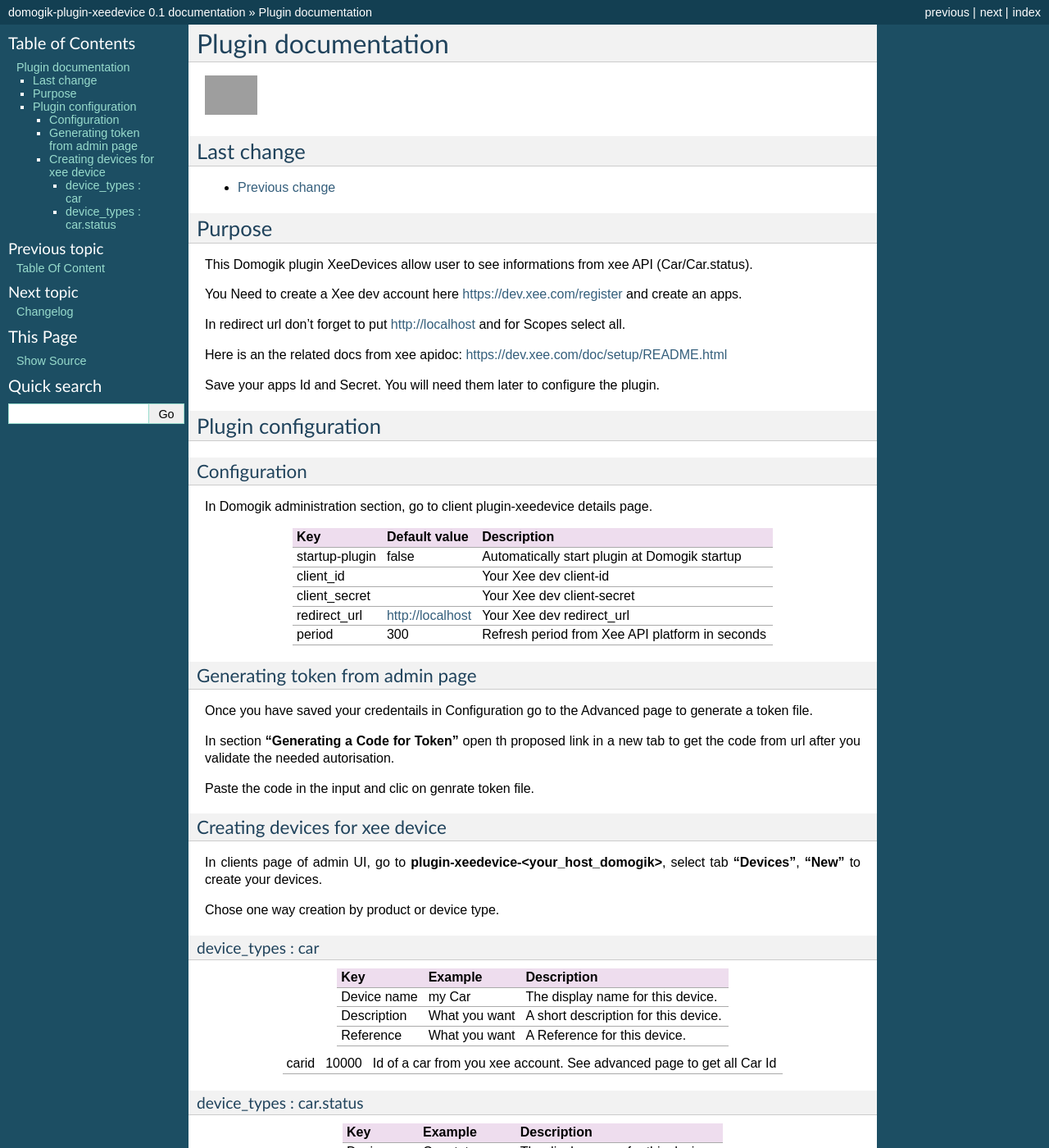
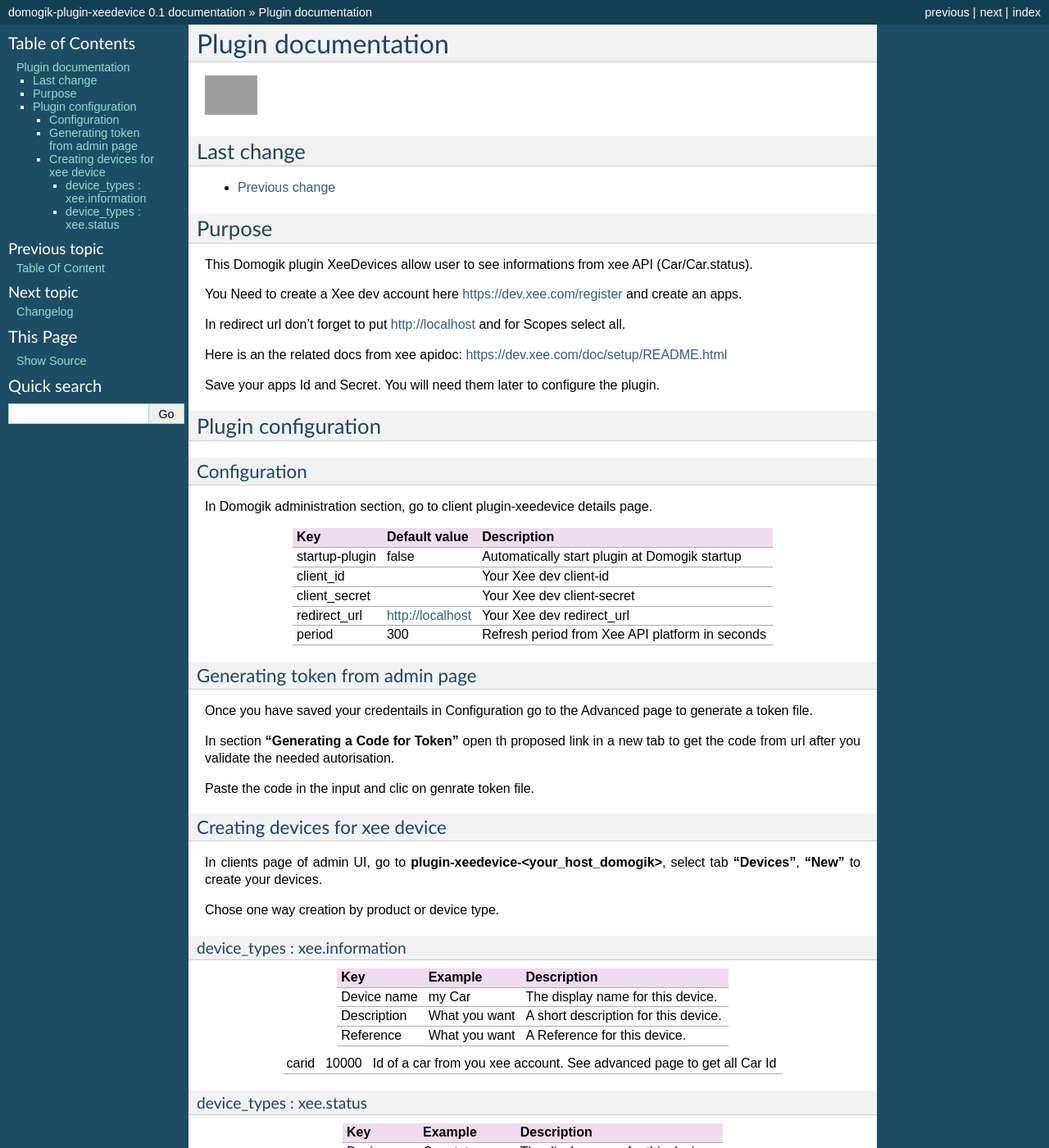
Before and after one commit to tikismoke/domogik-plugin-xeedevice, a Sphinx documentation site: the page built from docs/plugin_xeedevice.txt, in a window 1280 px wide and 1400 px high. Shown: the whole window at 82% size. Built offline with Sphinx 7.4.7, drawn with Linux system fonts in a browser that asks for light colours; grey boxes are pictures that could not be loaded.

Commit message:
doc typo

```diff
--- a/docs/plugin_xeedevice.txt
+++ b/docs/plugin_xeedevice.txt
@@ -60,8 +60,8 @@
 
 Chose one way creation by product or device type.
 
-device_types : car
-******************
+device_types : xee.information
+******************************
 
 +-------------------+-------------------+------------------------------------------------------------------------------+
 | Key               | Example           | Description                                                                  |
@@ -77,7 +77,7 @@
 | carid             | 10000             | Id of a car from you xee account. See advanced page to get all Car Id        |
 +-------------------+-------------------+------------------------------------------------------------------------------+
 
-device_types : car.status
+device_types : xee.status
 *************************
 
 +-------------------+-------------------+------------------------------------------------------------------------------+
```
